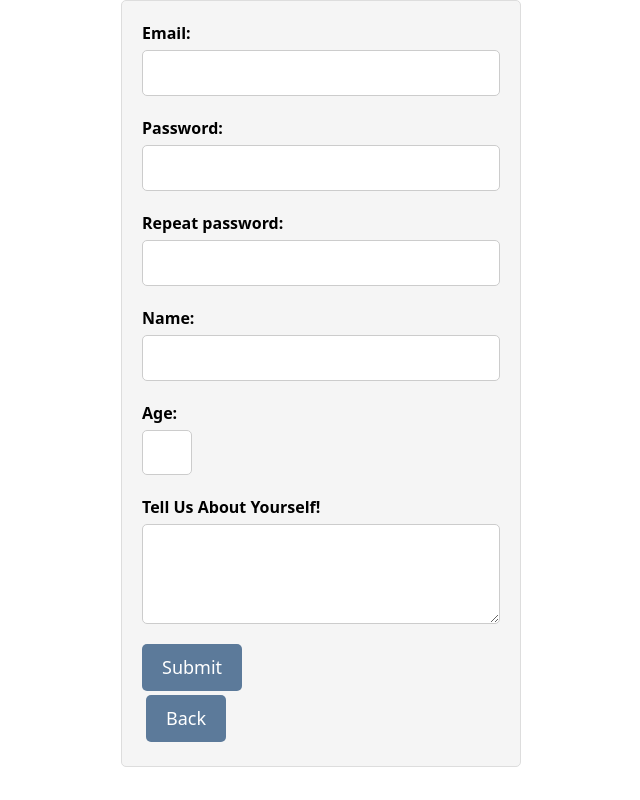
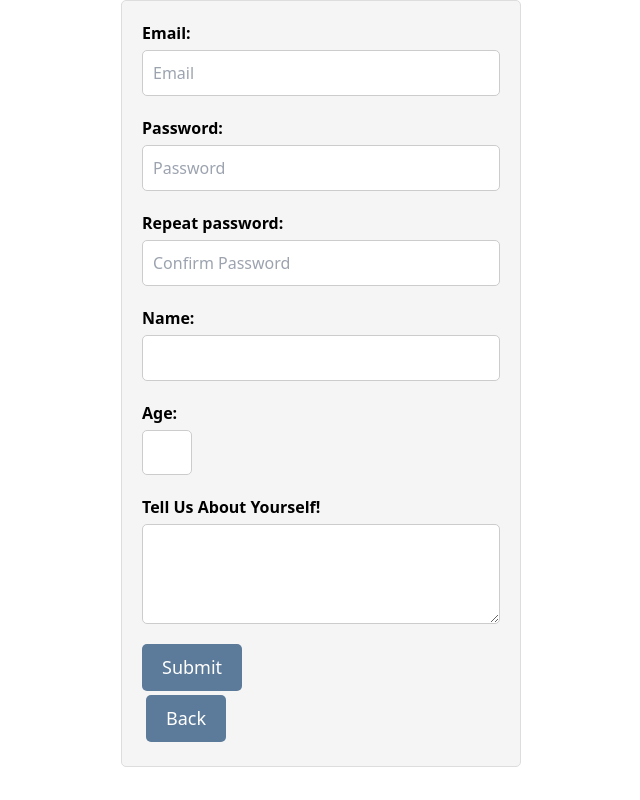
Before and after one commit to BYU-PCCL/aphasia-gpt, a SvelteKit app: page /signin in a window 1280 px wide. Shown: the whole page, without its empty margins (319-959 px from the left). Built offline with nearby package versions, Linux system fonts and the light colour scheme.

Commit message:
firebase update

```diff
--- a/package.json
+++ b/package.json
@@ -35,6 +35,7 @@
   "type": "module",
   "dependencies": {
     "dotenv": "^16.3.1",
+    "firebase": "^10.5.2",
     "lodash": "^4.17.21",
     "lodash.debounce": "^4.0.8",
     "mongodb": "^6.1.0",
--- a/src/components/LoginModel.svelte
+++ b/src/components/LoginModel.svelte
@@ -2,6 +2,23 @@
   import { enhance } from "$app/forms";
   import { username } from "@/stores/user";
   import {goto} from '$app/navigation'
+
+import {onMount} from 'svelte'
+import{auth, db}from '../firebase/Firebase'
+
+const nonAuthRoutes = ['/', 'product']
+onMount(()=>{
+  console.log('Mounting')
+  const unsubscribe = auth.onAuthStateChanged(async user =>{
+    const currentPath = 'signin'
+    if(!user && nonAuthRoutes.includes(currentPath)){
+      // window.location.href = "/";
+    }
+  })
+})
+
+
+
 
   let inputValue = "";
   $: trimmedValue = inputValue.trim();
@@ -16,6 +33,7 @@
   function forget(){
 
   }
+
 </script>
 
 <main class="absolute w-[100vw] h-[100vh] top-0 z-50 flex justify-center items-center bg-black/30">
--- a/src/routes/signin/+page.svelte
+++ b/src/routes/signin/+page.svelte
@@ -47,17 +47,17 @@
   <form on:submit={handleSubmit}>
     <div class="form-group">
       <label for="email">Email:</label>
-      <input type="email" id="email" bind:value={email} required />
+      <input type="email" id="email" placeholder="Email" bind:value={email} required />
     </div>
 
     <div class="form-group">
       <label for="email">Password: </label>
-      <input type="password" id="password" bind:value={password} required />
+      <input type="password" id="password"placeholder="Password" bind:value={password} required />
     </div>
 
     <div class="form-group">
       <label for="email">Repeat password: </label>
-      <input type="password" id="repeatpassword" bind:value={repeatPassword} required />
+      <input type="password" id="repeatpassword" placeholder="Confirm Password" bind:value={repeatPassword} required />
     </div>
 
 
@@ -77,7 +77,7 @@
       <textarea id="about" bind:value={about} rows="4"></textarea>
     </div>
 
-    <button type="submit" style="display: inline-block;">Submit</button>
+    <button type="button" style="display: inline-block;">Submit</button>
     <button on:click={() => goto('/')} class="bg-neutral-600 text-white px-2 py-1 rounded-[4px] m-1" style="display: inline-block;">Back</button>
 
 
```
Also changed, not shown: 1 other file (tests, documents, lock files or other folders).
